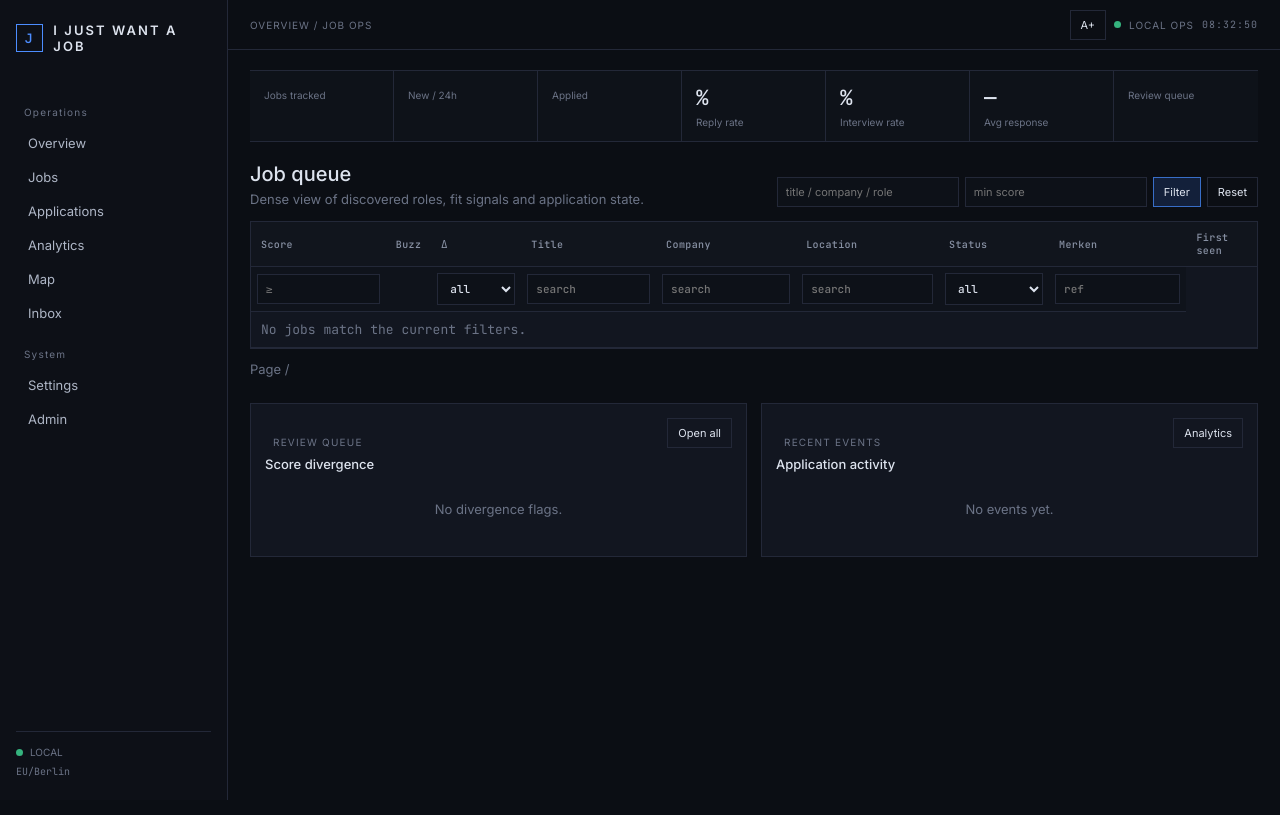
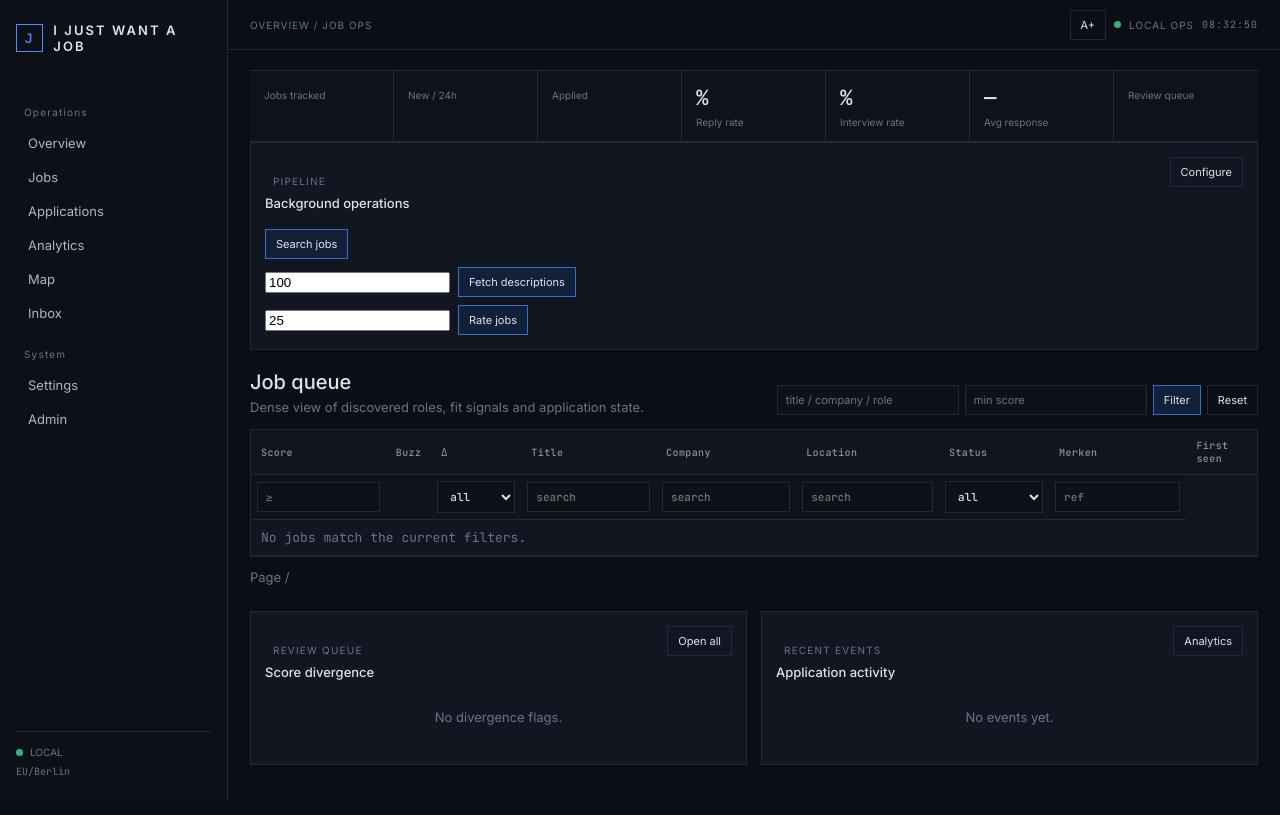
Before and after one commit to 0pss/I_just_want_a_job, a Django app: template tracker/templates/tracker/dashboard.html in a window 1280 px wide. Run offline with Django 5.2, Linux system fonts and the light colour scheme; the template is opened without the code that fills it, so the values that code supplies are empty.

Commit message:
feat: add non-blocking pipeline controls to dashboard

```diff
--- a/tracker/templates/tracker/dashboard.html
+++ b/tracker/templates/tracker/dashboard.html
@@ -3,7 +3,7 @@
 {% block breadcrumb %}OVERVIEW / JOB OPS{% endblock %}
 {% block content %}
 {% include 'tracker/_kpis.html' %}
-<div class="toolbar split">
+<div class="panel pipeline-panel"><div class="panel-head"><div><div class="eyebrow">PIPELINE</div><h2>Background operations</h2></div><a class="button ghost" href="{% url 'tracker:settings' %}">Configure</a></div><div class="task-actions"><form method="post" action="{% url 'tracker:start_task' %}">{% csrf_token %}<input type="hidden" name="kind" value="search"><button class="button primary">Search jobs</button></form><form method="post" action="{% url 'tracker:start_task' %}">{% csrf_token %}<input type="hidden" name="kind" value="descriptions"><input name="limit" type="number" value="100"><button class="button primary">Fetch descriptions</button></form><form method="post" action="{% url 'tracker:start_task' %}">{% csrf_token %}<input type="hidden" name="kind" value="score"><input name="limit" type="number" value="25"><button class="button primary">Rate jobs</button></form></div>{% for task in active_tasks %}<div class="config-row"><span>{{ task.get_kind_display }} — {{ task.message }}</span><span class="mono">{{ task.progress }}/{{ task.total }}</span></div>{% endfor %}</div><div class="toolbar split">
   <div><h1>Job queue</h1><div class="subheading">Dense view of discovered roles, fit signals and application state.</div></div>
   <form id="job-filter" class="filter-form" method="get" hx-get="{% url 'tracker:dashboard' %}" hx-target="#job-table" hx-push-url="true">
     <input name="q" value="{{ filters.q|default:'' }}" placeholder="title / company / role">
```
